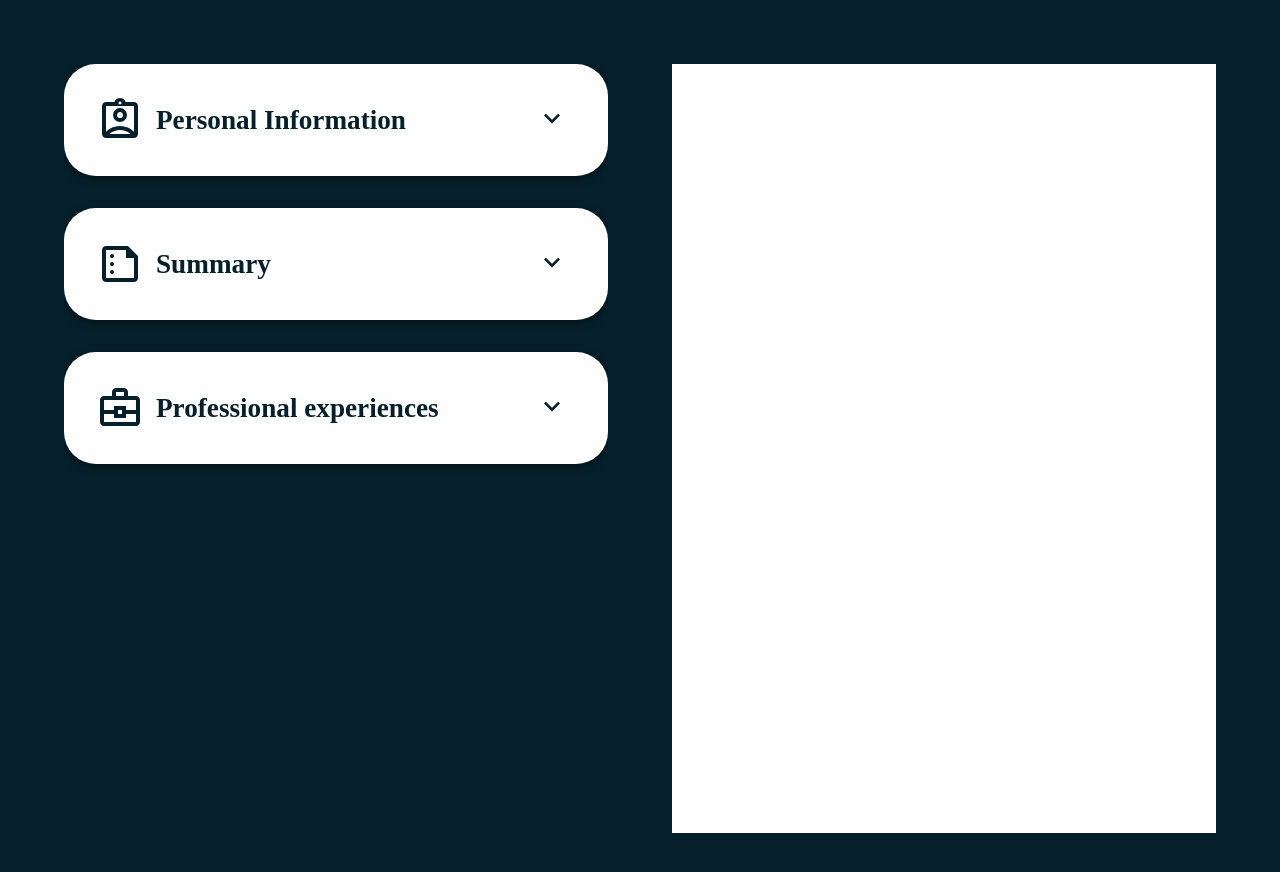
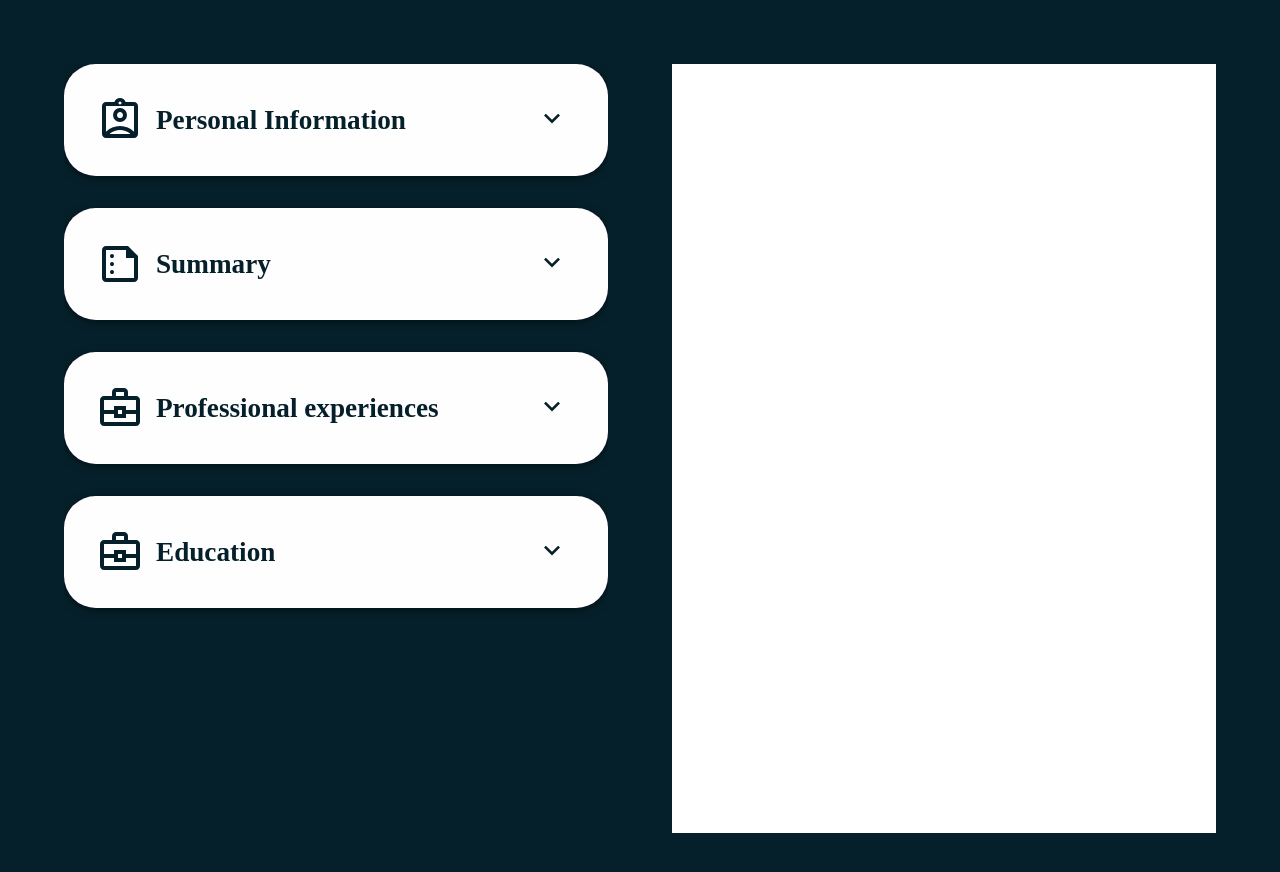
Before and after one commit to fran-dv/cv-builder, a React (Vite) app: page / in a window 1280 px wide. Shown: the top 872 px of the page. Built offline with nearby package versions, Linux system fonts and the light colour scheme.

Commit message:
feat: add EducationInfoBlock to CVBuilder

```diff
--- a/src/components/CVBuilder/CVBuilder.tsx
+++ b/src/components/CVBuilder/CVBuilder.tsx
@@ -4,6 +4,7 @@ import {
   PersonalInfoBlock,
   SummaryInfoBlock,
   ExperiencesInfoBlock,
+  EducationInfoBlock,
 } from "@/components";
 import {
   type CVData,
@@ -133,6 +134,7 @@ export const CVBuilder = () => {
     first: 0,
     second: 1,
     third: 2,
+    fourth: 3,
   } as const;
 
   return (
@@ -162,6 +164,14 @@ export const CVBuilder = () => {
           onShow={() => setActiveBlockIndex(BlockIndexes.third)}
           currentData={CVData}
         />
+        <EducationInfoBlock
+          onChange={onInputChange}
+          onSubmit={onSaveData}
+          onExitWithoutSubmit={onExitWithoutSave}
+          isActive={activeBlockIndex === BlockIndexes.fourth}
+          onShow={() => setActiveBlockIndex(BlockIndexes.fourth)}
+          currentData={CVData}
+        />
       </div>
       {isDesktop && rightColumn}
       {!isDesktop && previewOpen && (
```
